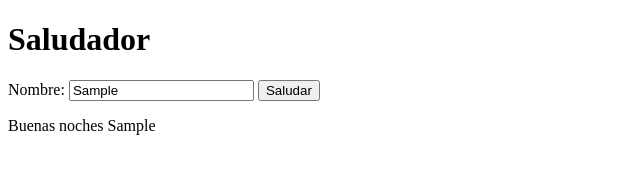
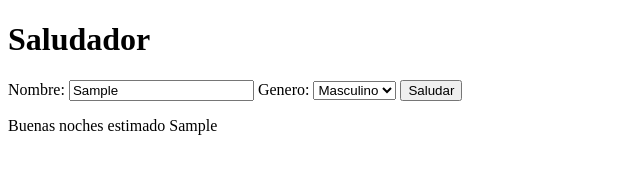
Before and after one commit to dahbner/Saludador-IngSoft, a website built with Parcel: page index.html in a window 1280 px wide. Both pictures are taken after typing "Sample" into the empty fields and a click on the input "Saludar". Shown: the whole page, without its empty margins (0-640 px from the left). Built offline with nearby package versions, Linux system fonts and the light colour scheme.

Commit message:
feat: saludar por genero usando estimado/a

```diff
--- a/index.html
+++ b/index.html
@@ -8,6 +8,13 @@
     <form id="saludar-form">
       <label for="nombre">Nombre:</label>
       <input type="text" id="nombre" />
+
+      <label for="genero">Genero:</label>
+      <select id="genero">
+        <option value="M">Masculino</option>
+        <option value="F">Femenino</option>
+      </select>
+
       <input type="submit" value="Saludar" id="saludar-button" />
     </form>
     <div id="resultado-div"></div>
--- a/src/presenter.js
+++ b/src/presenter.js
@@ -1,6 +1,7 @@
 import saludar from "./saludador";
 
 const nombreInput = document.querySelector("#nombre");
+const generoInput = document.querySelector("#genero");
 const form = document.querySelector("#saludar-form");
 const div = document.querySelector("#resultado-div");
 
@@ -8,6 +9,7 @@ form.addEventListener("submit", (event) => {
   event.preventDefault();
 
   const nombre = nombreInput.value;
+  const genero = generoInput.value;
 
-  div.innerHTML = "<p>" + saludar(nombre) + "</p>";
+  div.innerHTML = "<p>" + saludar(nombre, genero) + "</p>";
 });
--- a/src/saludador.js
+++ b/src/saludador.js
@@ -1,4 +1,4 @@
-function saludar(nombre) {
+function saludar(nombre, genero) {
   let fechaActual = new Date();
   let horaActual = fechaActual.getHours();
   let saludo = "";
@@ -11,7 +11,15 @@ function saludar(nombre) {
     saludo = "Buenas noches";
   }
 
-  return saludo + " " + nombre;
+  let trato = "";
+
+  if (genero === "M") {
+    trato = "estimado ";
+  } else {
+    trato = "estimada ";
+  }
+
+  return saludo + " " + trato + nombre;
 }
 
 export default saludar;
```
Also changed, not shown: script/commit-history.json (+21 -2 lines), script/tdd_log.json (+7 -1 lines).
